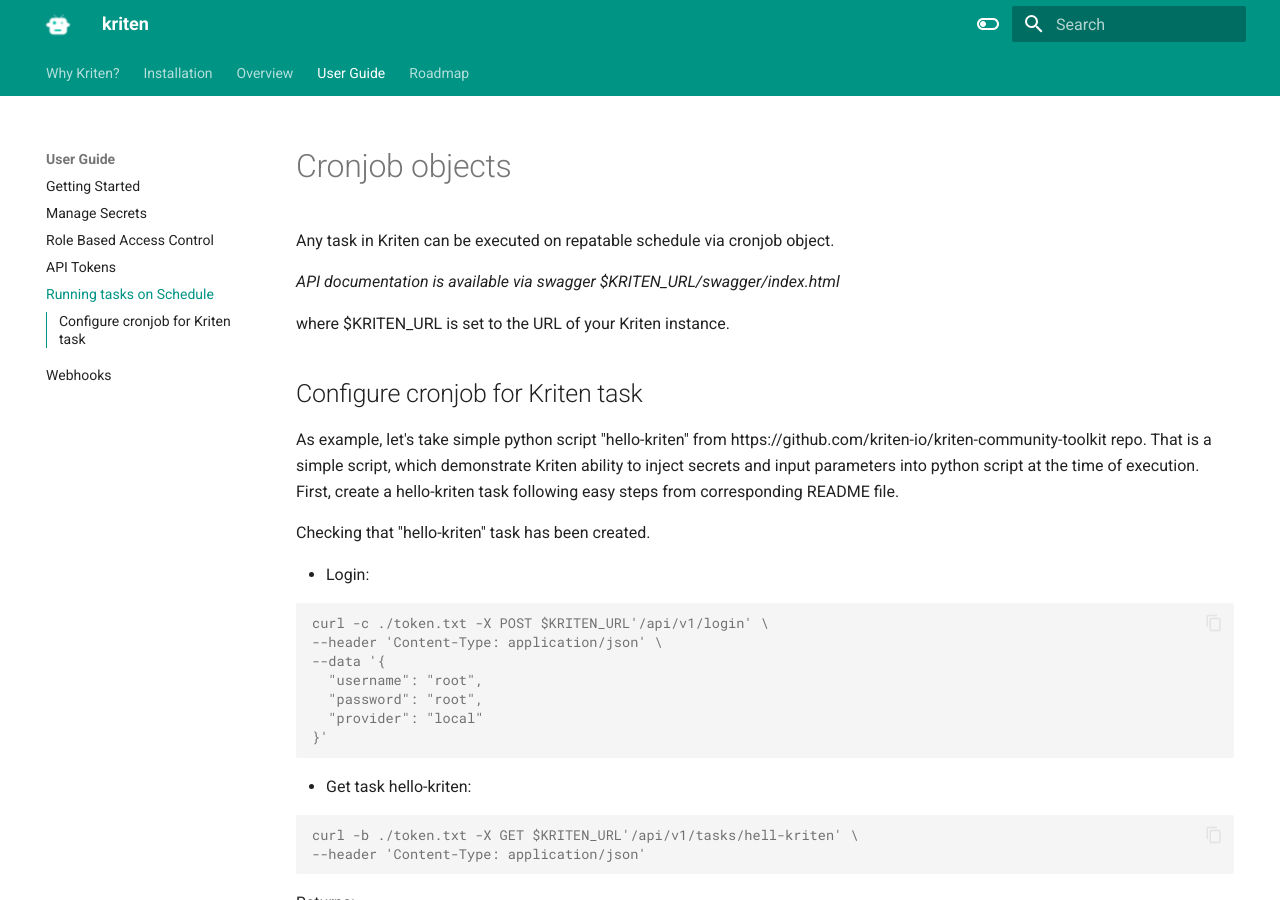
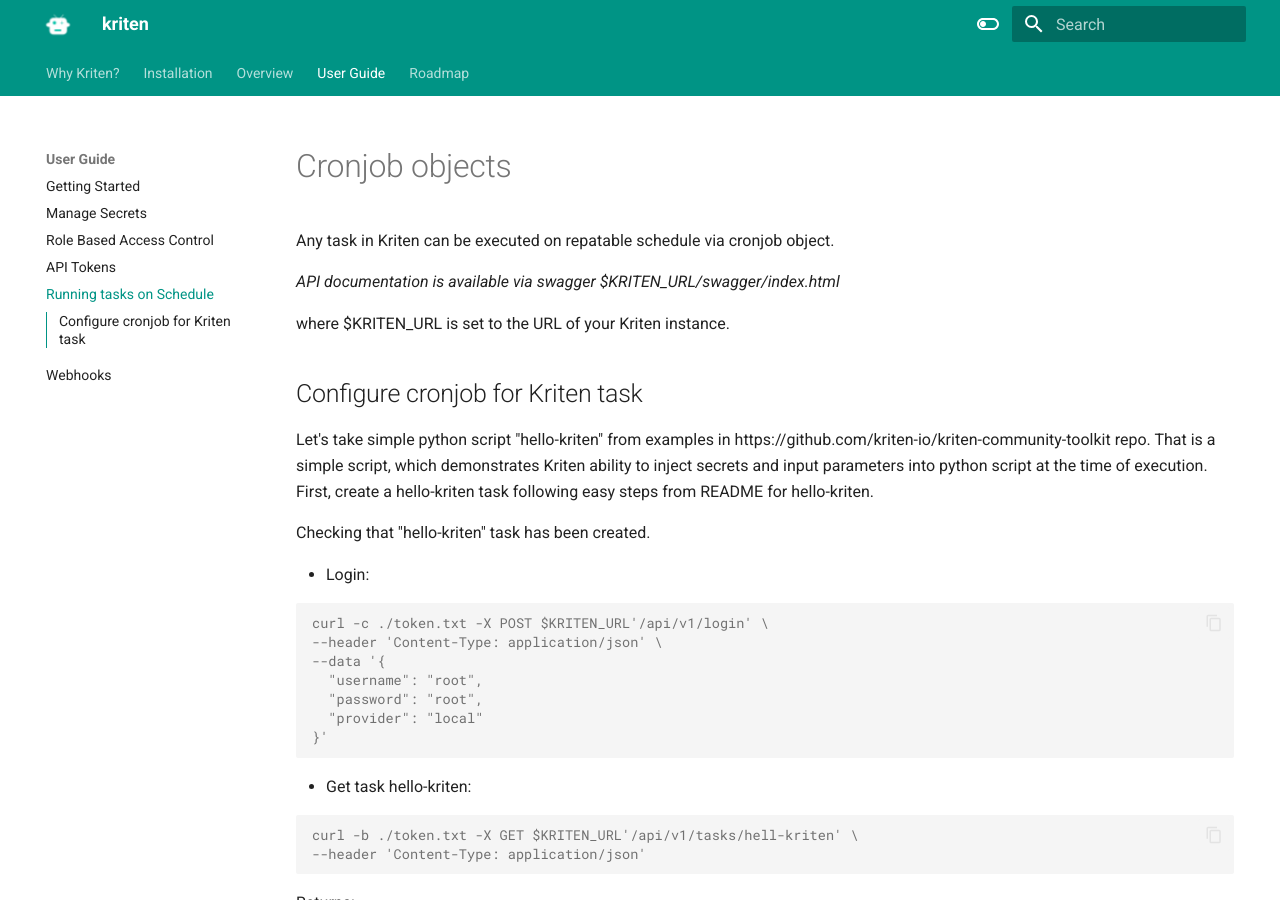
Before and after one commit to kriten-io/kriten-docs, an MkDocs documentation site: the page built from docs/user_guide/cronjobs.md, in a window 1280 px wide and 900 px high. Built offline with MkDocs 1.6.1 and Material for MkDocs 9.7.7, drawn with Linux system fonts in a browser that asks for light colours.

Commit message:
minor documentation fixes

```diff
--- a/docs/user_guide/cronjobs.md
+++ b/docs/user_guide/cronjobs.md
@@ -9,7 +9,7 @@
 
 ## Configure cronjob for Kriten task
 
-As example, let's take simple python script "hello-kriten" from https://github.com/kriten-io/kriten-community-toolkit repo. That is a simple script, which demonstrate Kriten ability to inject secrets and input parameters into python script at the time of execution. First, create a hello-kriten task following easy steps from corresponding README file.
+Let's take simple python script "hello-kriten" from examples in https://github.com/kriten-io/kriten-community-toolkit repo. That is a simple script, which demonstrates Kriten ability to inject secrets and input parameters into python script at the time of execution. First, create a hello-kriten task following easy steps from README for hello-kriten.
 
 Checking that "hello-kriten" task has been created.
 
```
